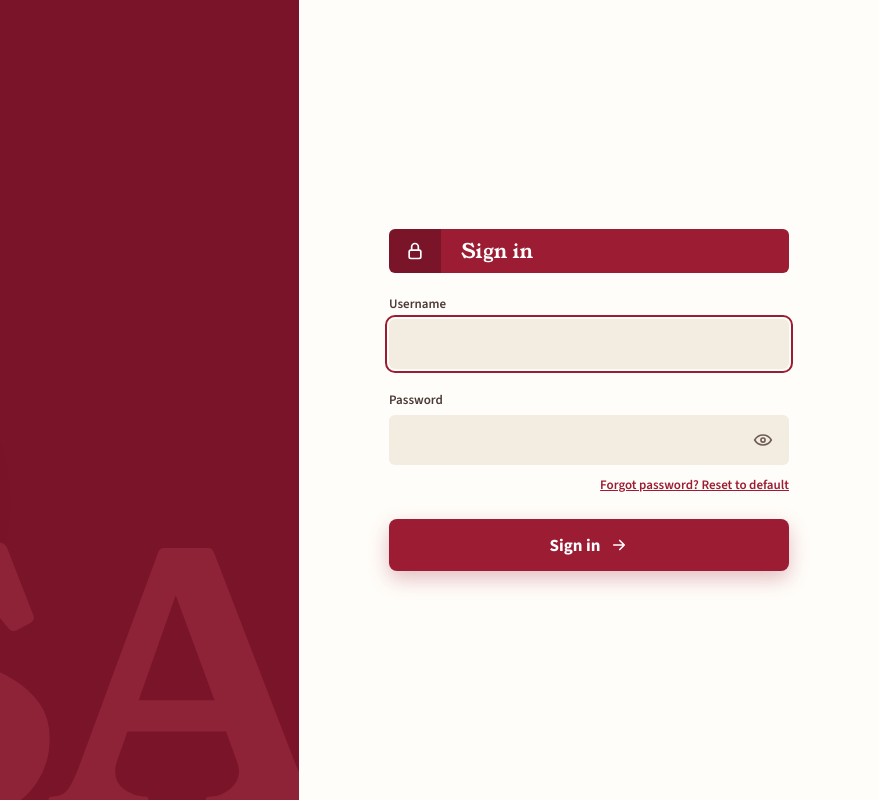
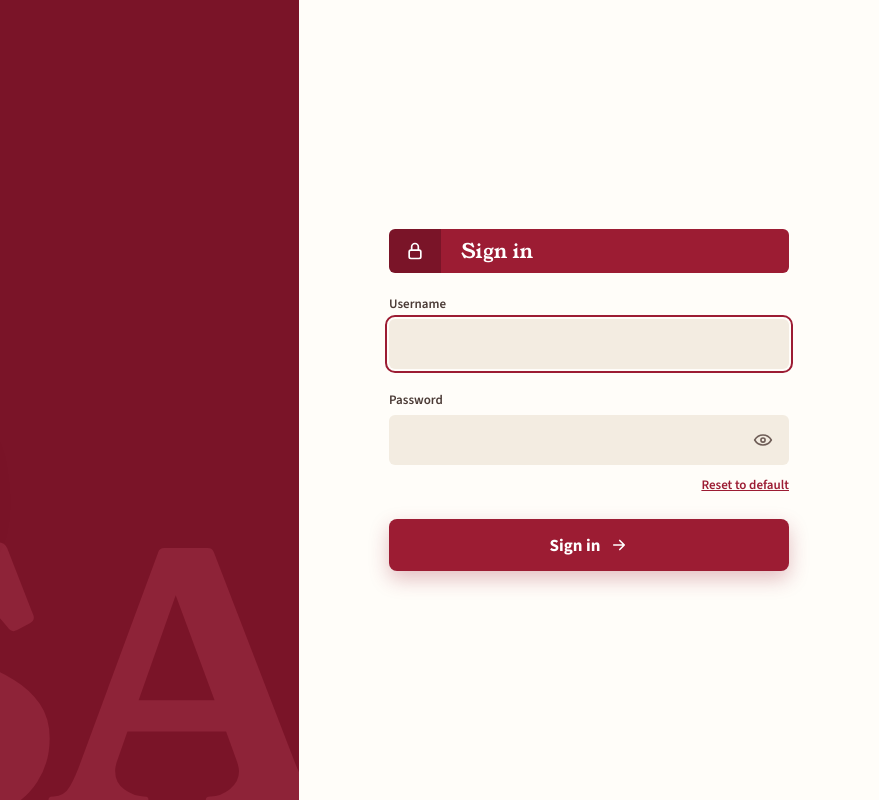
Before and after one commit to kvdevelopuse/psa, a plain HTML site: page index.html in a window 1280 px wide. Shown: the full height of the page, 401-1280 px from the left. Drawn offline with nearby package versions, Linux system fonts and the light colour scheme.

Commit message:
Rename sign-in reset link to "Reset to default"
Co-Authored-By: Claude Opus 5.5 <noreply@anthropic.com>

```diff
--- a/index.html
+++ b/index.html
@@ -2188,7 +2188,7 @@ function loginPage() {
     (AUTH.msg ? '<div role="status" style="display:flex;gap:10px;padding:12px 14px;border-radius:8px;background:#FAEFD6;color:#7D540B;font-size:14px;font-weight:600;line-height:1.45">' + h(AUTH.msg) + '</div>' : '') +
     (e.both ? '<div role="alert" style="display:flex;gap:10px;padding:12px 14px;border-radius:8px;background:#F6E3E3;color:#9C1C33;font-size:14px;font-weight:700">' + h(e.both) + '</div>' : '') +
     '<div style="display:flex;flex-direction:column;gap:7px"><label for="lg-u" style="font-size:13px;font-weight:600;color:#4A3A35">Username</label><input id="lg-u" autocomplete="username" autocapitalize="off" spellcheck="false" value="' + h(e.uv || '') + '" style="' + inStyle(e.u || e.both) + '">' + (e.u ? errTxt(e.u) : '') + '</div>' +
-    '<div style="display:flex;flex-direction:column;gap:7px"><label for="lg-p" style="font-size:13px;font-weight:600;color:#4A3A35">Password</label><div style="position:relative"><input id="lg-p" type="password" autocomplete="current-password" style="' + inStyle(e.p || e.both) + ';padding-right:56px"><button type="button" id="lg-eye" aria-label="Show password" onclick="AUTH.toggleShow()" style="position:absolute;right:4px;top:3px;width:44px;height:44px;border:0;border-radius:6px;background:transparent;color:#6E5D57;display:flex;align-items:center;justify-content:center;cursor:pointer"><svg width="20" height="20" viewBox="0 0 24 24" fill="none" stroke="currentColor" stroke-width="1.9" stroke-linecap="round" stroke-linejoin="round" aria-hidden="true"><path d="M2 12s3.6-6 10-6 10 6 10 6-3.6 6-10 6S2 12 2 12z"/><circle cx="12" cy="12" r="2.5"/></svg></button></div>' + (e.p ? errTxt(e.p) : '') + '<button type="button" onclick="AUTH.reset()" style="align-self:flex-end;border:0;background:transparent;padding:4px 0;color:#9C1C33;font:600 13px \'Source Sans 3\',system-ui,sans-serif;text-decoration:underline;cursor:pointer">Forgot password? Reset to default</button></div>' +
+    '<div style="display:flex;flex-direction:column;gap:7px"><label for="lg-p" style="font-size:13px;font-weight:600;color:#4A3A35">Password</label><div style="position:relative"><input id="lg-p" type="password" autocomplete="current-password" style="' + inStyle(e.p || e.both) + ';padding-right:56px"><button type="button" id="lg-eye" aria-label="Show password" onclick="AUTH.toggleShow()" style="position:absolute;right:4px;top:3px;width:44px;height:44px;border:0;border-radius:6px;background:transparent;color:#6E5D57;display:flex;align-items:center;justify-content:center;cursor:pointer"><svg width="20" height="20" viewBox="0 0 24 24" fill="none" stroke="currentColor" stroke-width="1.9" stroke-linecap="round" stroke-linejoin="round" aria-hidden="true"><path d="M2 12s3.6-6 10-6 10 6 10 6-3.6 6-10 6S2 12 2 12z"/><circle cx="12" cy="12" r="2.5"/></svg></button></div>' + (e.p ? errTxt(e.p) : '') + '<button type="button" onclick="AUTH.reset()" style="align-self:flex-end;border:0;background:transparent;padding:4px 0;color:#9C1C33;font:600 13px \'Source Sans 3\',system-ui,sans-serif;text-decoration:underline;cursor:pointer">Reset to default</button></div>' +
     '<button type="submit" style="display:flex;align-items:center;justify-content:center;gap:10px;min-height:52px;border:0;border-radius:8px;background:#9C1C33;color:#FFFFFF;font-weight:700;font-size:17px;cursor:pointer;box-shadow:0 8px 20px rgba(156,28,51,.28)">Sign in<svg width="18" height="18" viewBox="0 0 24 24" fill="none" stroke="currentColor" stroke-width="2.2" stroke-linecap="round" stroke-linejoin="round" aria-hidden="true"><path d="M5 12h14M13 6l6 6-6 6"/></svg></button>' +
     '</form></section></div>';
 }
```
